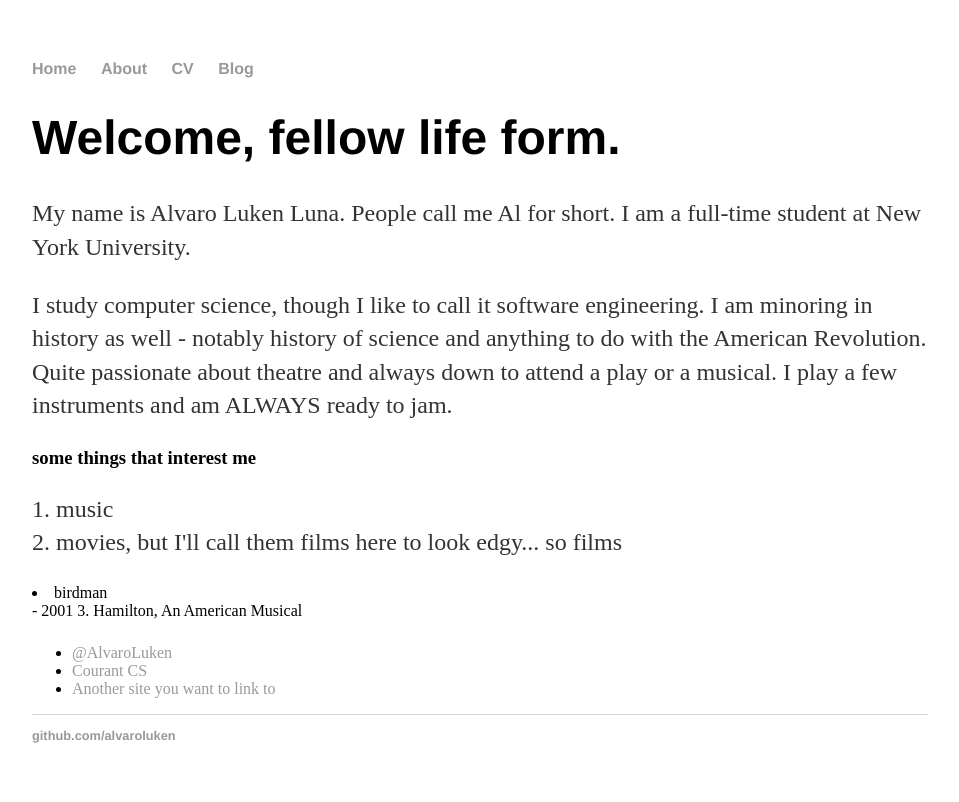
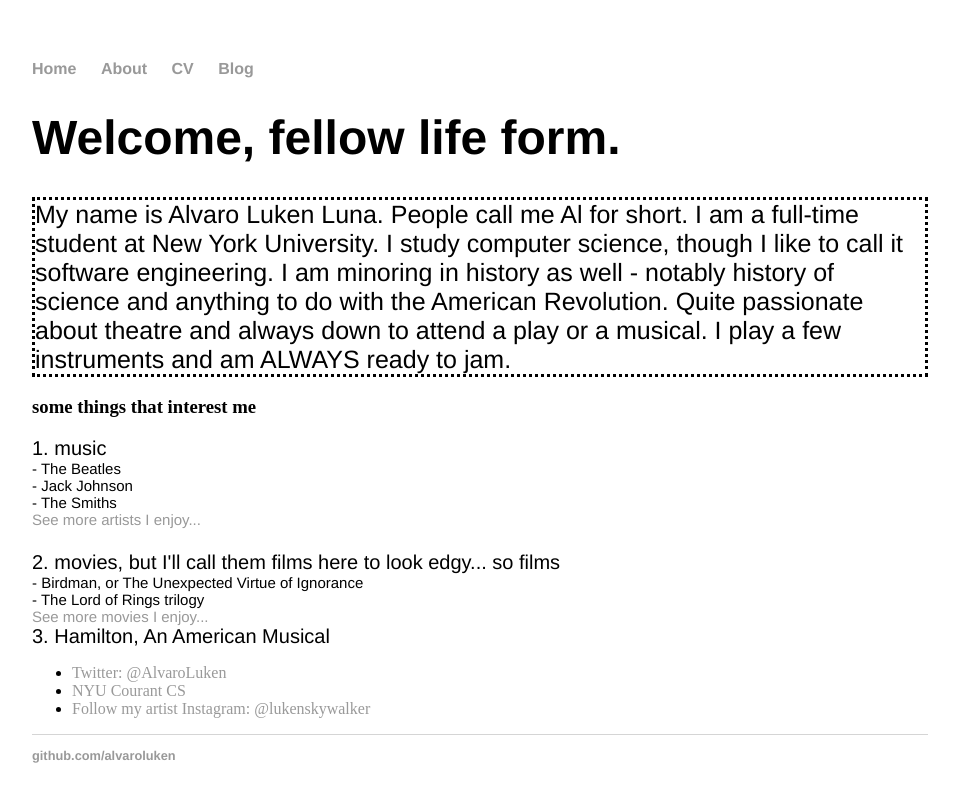
Before and after one commit to mbmarketing4you/mbmarketing4youalvaroluken.github.io, a Jekyll site: the page built from about/index.html, in a window 1280 px wide. Shown: the top 802 px of the page, without its empty margins (160-1119 px from the left). Built offline with Jekyll 4.4.1, drawn with Linux system fonts in a browser that asks for light colours.

```diff
--- /dev/null
+++ b/Gemfile
@@ -0,0 +1,2 @@
+source 'https://rubygems.org'
+gem 'github-pages', group: :jekyll_plugins
--- a/about/index.html
+++ b/about/index.html
@@ -2,30 +2,45 @@
 layout: default
 title: About Me
 ---
+<head>
+	<title>Welcome, fellow life form.</title>
+	<link rel="stylesheet" type="text/css" href="css/main.css">
+</head>
 
-		<div class="about">
 			<h1>Welcome, fellow life form.</h1>
-			<p> My name is Alvaro Luken Luna. People call me Al for short. I am a full-time student at New York University.<p>
-      <p> I study computer science, though I like to call it software engineering. I am minoring in history as well - notably history of science and anything to do with the American Revolution. </br>
-Quite passionate about theatre and always down to attend a play or a musical. I play a few instruments and am ALWAYS ready to jam. </br> </p>
+			<div class="intro">
+			My name is Alvaro Luken Luna. People call me Al for short. I am a full-time student at New York University.
+      I study computer science, though I like to call it software engineering. I am minoring in history as well - notably history of science and anything to do with the American Revolution.
+      Quite passionate about theatre and always down to attend a play or a musical. I play a few instruments and am ALWAYS ready to jam. </br>
+			</div>
 
 <h3> some things that interest me </h3>
-<p>
+<div class="list">
 	1. music </br>
-2. movies, but I'll call them films here to look edgy... so films </br>
-<li> birdman </li>
-- 2001
-3. Hamilton, An American Musical </br>
+		<div class="sublist1">
+		- The Beatles </br>
+		- Jack Johnson </br>
+		- The Smiths </br>
+		<a href="/_posts/2018-12-26-movies-I-enjoy.md">See more artists I enjoy...</a>
+		</div>
+	</br>
+    2. movies, but I'll call them films here to look edgy... so films </br>
+    	<div class="sublist1">
+		- Birdman, or The Unexpected Virtue of Ignorance </br>
+		- The Lord of Rings trilogy </br>
+		<a href="/blog/2018/12/26/movies-I-enjoy">See more movies I enjoy...</a>
+		</div>
+	3. Hamilton, An American Musical </br>
+</div>
 
-</p>
 
 
 
 
 
 		<ul class="contacts">
-				<li><a href="https://twitter.com/AlvaroLuken">@AlvaroLuken</a></li>
-				<li><a href="cs.nyu.edu">Courant CS</a></li>
-				<li><a href="#">Another site you want to link to</a></li>
+				<li><a href="https://twitter.com/AlvaroLuken">Twitter: @AlvaroLuken</a></li>
+				<li><a href="https://cs.nyu.edu/home/index.html">NYU Courant CS</a></li>
+				<li><a href="https://www.instagram.com/lukenskywalker/">Follow my artist Instagram: @lukenskywalker</a></li>
 				</ul>
 		</div>
--- a/css/main.css
+++ b/css/main.css
@@ -41,3 +41,20 @@ ul.posts {
 ul.posts li {
     list-style: none;
 }
+
+.intro {
+    font-family: 'Helvetica';
+    font-size: 25px;
+    border-style: dotted;
+    margin-left: all;
+}
+
+.sublist1 {
+    font-size: 15px;
+}
+
+.list {
+    font-size: 20px;
+    font-style: normal;
+    font-family: 'Helvetica';
+}
```
Also changed, not shown: _posts/2018-12-26-movies-I-enjoy.md (added, +20 -0 lines), Gemfile.lock (added).
